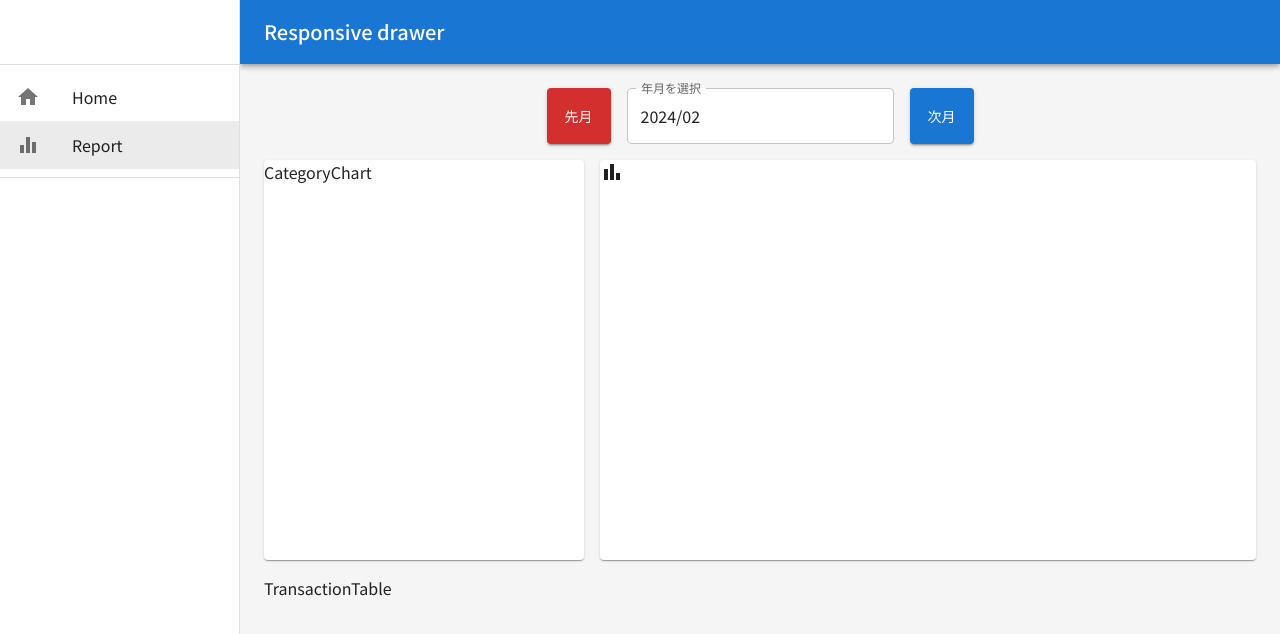
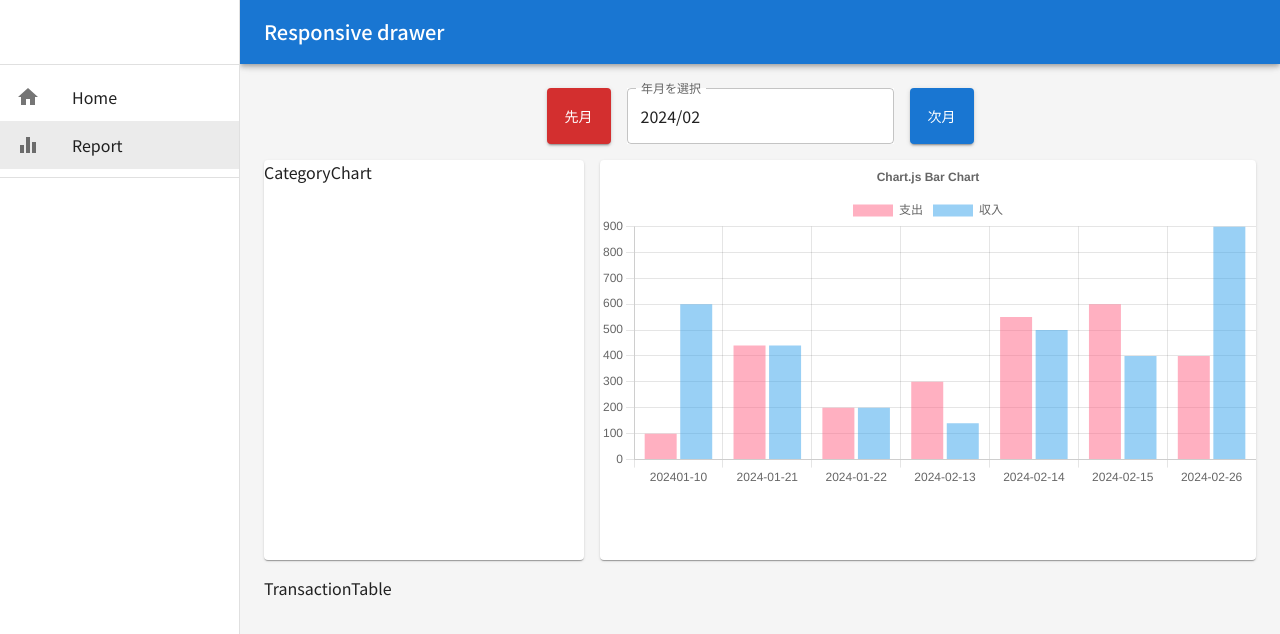
Before and after one commit to mikurikuri11/kakeibo_app, a React (Create React App) app: page /report in a window 1280 px wide. Shown: the top 634 px of the page. Built offline with nearby package versions, Linux system fonts and the light colour scheme; no server answers; the database is empty; the HTML template or start-up script is replaced by a standard one.

Commit message:
✨ react-chartjs-2の導入

```diff
--- a/package.json
+++ b/package.json
@@ -20,9 +20,11 @@
     "@types/node": "^16.18.82",
     "@types/react": "^18.2.55",
     "@types/react-dom": "^18.2.19",
+    "chart.js": "^4.4.2",
     "date-fns": "^3.3.1",
     "firebase": "^10.8.0",
     "react": "^18.2.0",
+    "react-chartjs-2": "^5.2.0",
     "react-dom": "^18.2.0",
     "react-hook-form": "^7.50.1",
     "react-router-dom": "^6.22.1",
--- a/src/components/BarChart.tsx
+++ b/src/components/BarChart.tsx
@@ -1,5 +1,56 @@
+import {
+  Chart as ChartJS,
+  CategoryScale,
+  LinearScale,
+  BarElement,
+  Title,
+  Tooltip,
+  Legend,
+} from 'chart.js';
+import { Bar } from 'react-chartjs-2';
+
+ChartJS.register(
+  CategoryScale,
+  LinearScale,
+  BarElement,
+  Title,
+  Tooltip,
+  Legend
+);
+
+const options = {
+  responsive: true,
+  plugins: {
+    legend: {
+      position: 'top' as const,
+    },
+    title: {
+      display: true,
+      text: 'Chart.js Bar Chart',
+    },
+  },
+};
+
+const labels = ["202401-10", "2024-01-21", "2024-01-22", "2024-02-13", "2024-02-14", "2024-02-15", "2024-02-26"];
+
+const data = {
+  labels,
+  datasets: [
+    {
+      label: '支出',
+      data: [100, 440, 200, 300, 550, 600, 400],
+      backgroundColor: 'rgba(255, 99, 132, 0.5)',
+    },
+    {
+      label: '収入',
+      data: [600, 440, 200, 140, 500, 400, 900],
+      backgroundColor: 'rgba(53, 162, 235, 0.5)',
+    },
+  ],
+};
+
 export const BarChart = () => {
   return (
-    <div>BarChart</div>
+    <Bar options={options} data={data} />
   )
 }
--- a/src/pages/Report.tsx
+++ b/src/pages/Report.tsx
@@ -1,7 +1,7 @@
 import { Grid, Paper } from "@mui/material";
 import { MonthSelector } from "../components/MonthSelector";
 import { CategoryChart } from "../components/CategoryChart";
-import { BarChart } from "@mui/icons-material";
+import { BarChart } from "../components/BarChart";
 import { TransactionTable } from "../components/TransactionTable";
 import { LocalizationProvider } from "@mui/x-date-pickers";
 import { AdapterDateFns } from "@mui/x-date-pickers/AdapterDateFnsV3";
```
Also changed, not shown: 1 other file (tests, documents, lock files or other folders).
